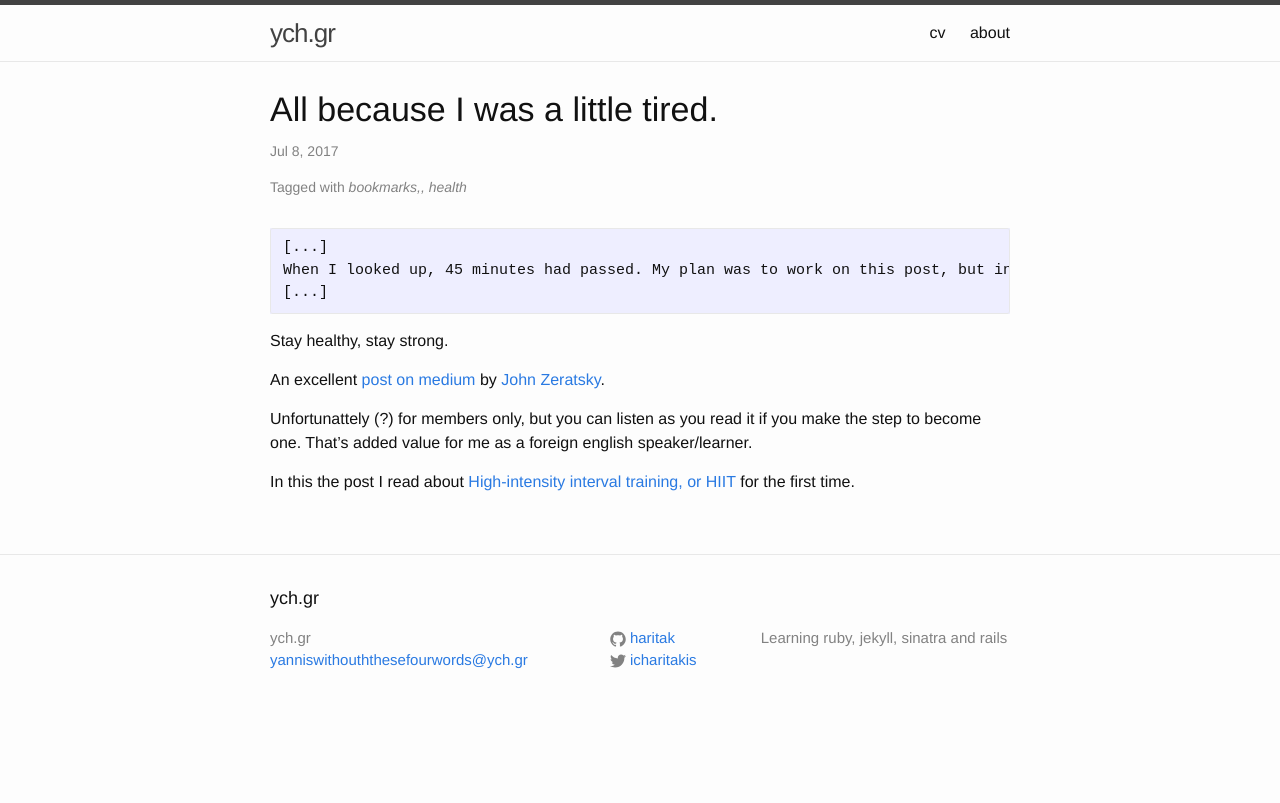
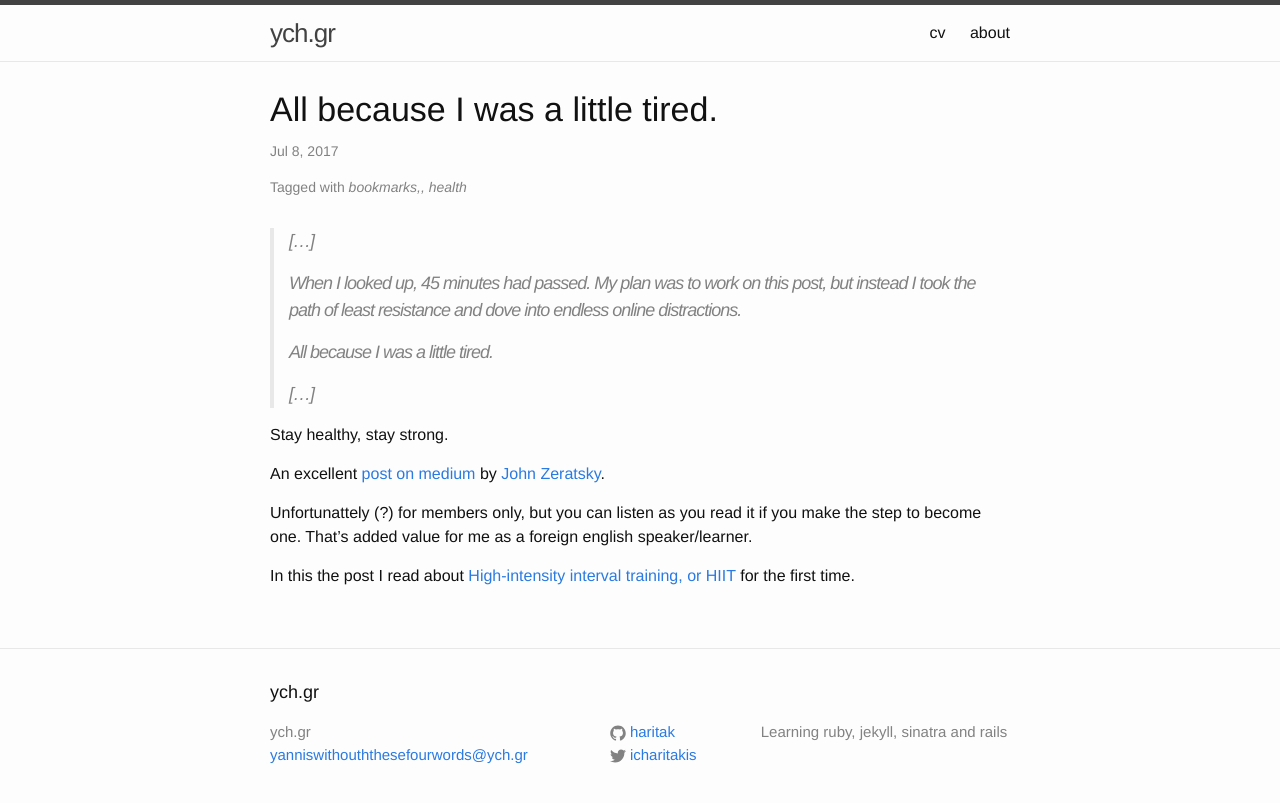
Before and after one commit to haritak/haritak.github.io, a Jekyll site: the page built from _posts/2017-07-08-all-because-i-was-a-little-tired.md, in a window 1280 px wide. Shown: the top 803 px of the page. Built offline with Jekyll 4.4.1, drawn with Linux system fonts in a browser that asks for light colours.

Commit message:
Changed the view

````diff
--- a/_posts/2017-07-08-all-because-i-was-a-little-tired.md
+++ b/_posts/2017-07-08-all-because-i-was-a-little-tired.md
@@ -4,11 +4,18 @@ title: All because I was a little tired.
 categories: bookmarks, health
 ---
 
-```
-[...]
-When I looked up, 45 minutes had passed. My plan was to work on this post, but instead I took the path of least resistance and dove into endless online distractions. All because I was a little tired.
-[...]
-```
+>
+>[...]
+>
+>When I looked up, 45 minutes had passed.
+>My plan was to work on this post, but instead
+>I took the path of least resistance and dove into
+>endless online distractions.
+>
+>All because I was a little tired.
+>
+>
+>[...]
 
 Stay healthy, stay strong.
 
````
